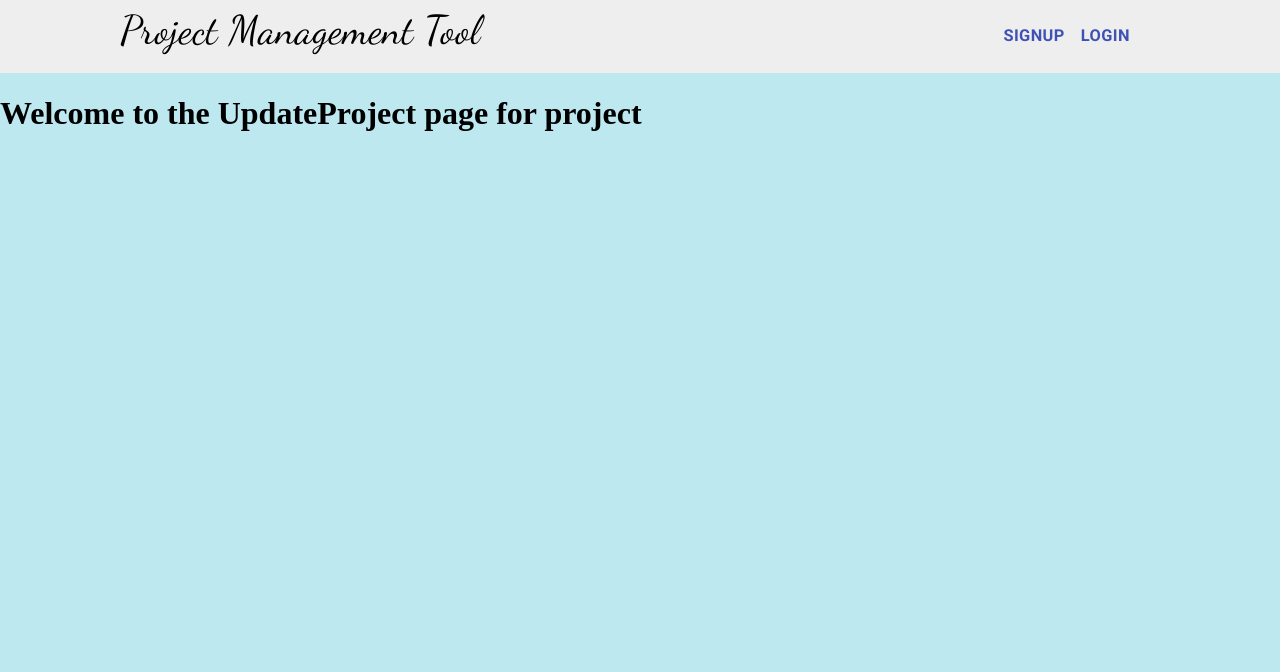
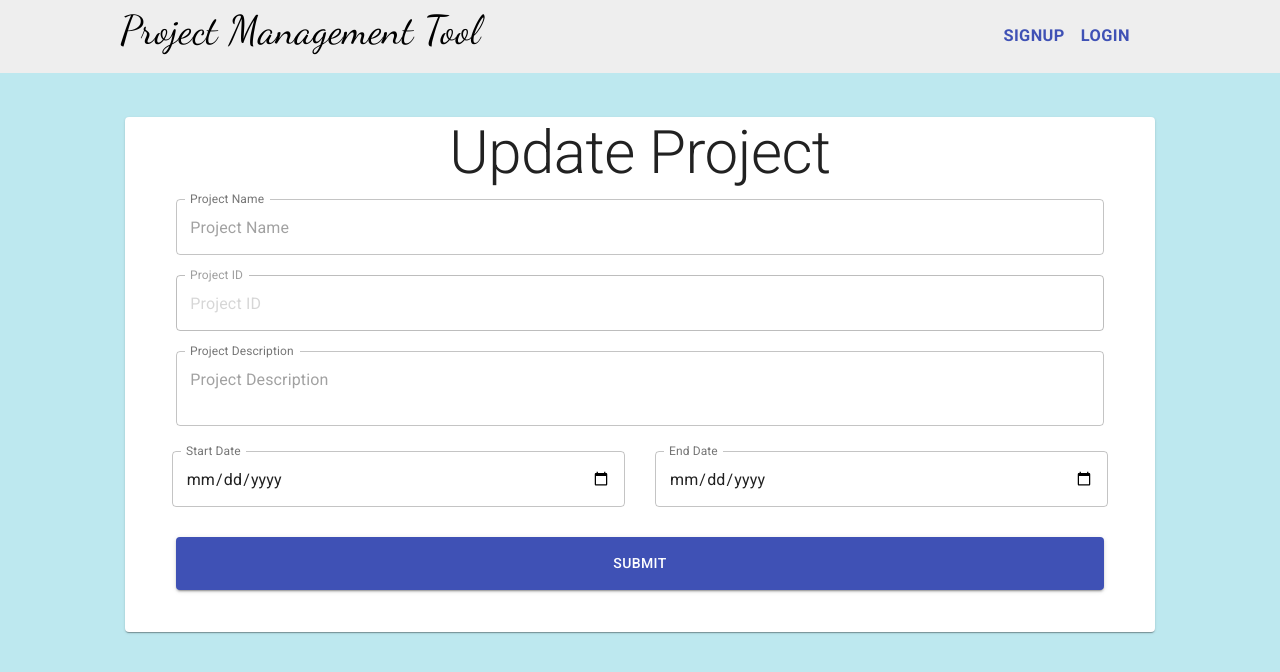
Before and after one commit to Thewa55/Project-Management-Tool, a React (Create React App) app in the folder ppmtool-react-client/: page /updateproject/1 in a window 1280 px wide. Shown: the top 672 px of the page. Built offline with nearby package versions, Linux system fonts and the light colour scheme; no server answers.

Commit message:
Added formatting and on change function to all input fields

```diff
--- a/ppmtool-react-client/src/components/ProjectItems/index.js
+++ b/ppmtool-react-client/src/components/ProjectItems/index.js
@@ -20,10 +20,11 @@ const useStyles = makeStyles((theme) => ({
     flex: '1 0 auto',
   },
   innerGrid:{
-    marginTop: "1em"
+    // marginTop: "1em"
   },
   button:{
     width: "80%",
+    marginTop: "1em",
     textAlign: "center",
     [theme.breakpoints.down("md")]:{
         margin: ".3em"
--- a/ppmtool-react-client/src/pages/Updateproject.js
+++ b/ppmtool-react-client/src/pages/Updateproject.js
@@ -1,13 +1,57 @@
-import React, { useState, useEffect } from 'react';
+import React, { useState, useEffect, useRef } from 'react';
+import { Grid, TextField, Card, Typography, Button, withStyles } from '@material-ui/core';
 import { useDispatch, useSelector } from 'react-redux';
 import { GET_PROJECT } from '../actions/types';
+import { makeStyles, useTheme } from '@material-ui/core/styles';
+import { useHistory } from 'react-router-dom'
 import axios from 'axios';
 
 
+const useStyles = makeStyles((theme) => ({
+    cardStyle:{
+      width: "80%",
+      marginTop: theme.spacing(6)
+    },
+    textFieldStyle:{
+      width: "90%",
+    },
+    textDateFieldStyle:{
+        width: "44%",
+        [theme.breakpoints.down("sm")]:{
+            width: '90%'
+        }
+    },
+    formStyle:{
+      alignItems: "center",
+      textAlign: "center"
+    },
+    typographyStyle:{
+      textAlign: "center"
+    },
+    buttonStyle:{
+      width: "90%",
+      padding: "1em"
+    },
+    errorStyle:{
+      color: "red",
+      fontSize: "1em",
+      textAlign: "left",
+      marginLeft: "5%"
+    }
+}))
+
 export default function UpdateProject(){
 
+  const classes = useStyles();
+  const theme = useTheme();
   const [singleProject, setSingleProject] = useState({})
   const dispatch = useDispatch()
+  const history = useHistory()
+  const projectName = useRef();
+  const projectId = useRef();
+  const projectDesc = useRef();
+  const projectStart = useRef();
+  const projectEnd = useRef();
 
   const project = useSelector(state => ({
     project: state.projects
@@ -30,8 +74,24 @@ export default function UpdateProject(){
   }, [])
 
   return(
-    <div>
-      <h1>Welcome to the UpdateProject page for project</h1>
-    </div>
+    <Grid container direction="column" justify="flex-start" alignItems="center" spacing={1}>
+    <Card className={classes.cardStyle}>
+      <Typography variant="h2" className={classes.typographyStyle}>Update Project</Typography>
+      <form noValidate autoComplete="off" className={classes.formStyle}>
+
+        <TextField className={classes.textFieldStyle} label="Project Name" style={{ margin: 10 }} placeholder="Project Name" value={singleProject.projectName } margin="normal" variant="outlined" inputRef={projectName} InputLabelProps={{ shrink: true }} onChange={e => setSingleProject({projectName: e.target.value})}/>
+
+        <TextField className={classes.textFieldStyle} id="outlined-full-width" label="Project ID" style={{ margin: 10 }} placeholder="Project ID" margin="normal" variant="outlined" inputRef={projectId} InputLabelProps={{ shrink: true }} disabled value={singleProject.projectIdentifier} />
+
+        <TextField className={classes.textFieldStyle} placeholder="MultiLine with rows: 2 and rowsMax: 4" multiline rows={2} rowsMax={4} id="outlined-full-width" label="Project Description" style={{ margin: 10 }} placeholder="Project Description" margin="normal" variant="outlined" inputRef={projectDesc} InputLabelProps={{ shrink: true }} value={singleProject.description} onChange={e => setSingleProject({description: e.target.value})}/>
+
+        <TextField className={classes.textDateFieldStyle} id="outlined-full-width" label="Start Date" type="Date" style={{ margin: 15 }} placeholder="Project Name" margin="normal" variant="outlined" InputLabelProps={{ shrink: true }} inputRef={projectStart} value={singleProject.start_Date} onChange={e => setSingleProject({start_Date: e.target.value})} />
+
+        <TextField className={classes.textDateFieldStyle} id="outlined-full-width" label="End Date" type="Date" style={{ margin: 15}} placeholder="Project Name" margin="normal" variant="outlined" InputLabelProps={{ shrink: true }} inputRef={projectEnd} value={singleProject.end_Date} onChange={e => setSingleProject({end_Date: e.target.value})}/>
+
+        <Button className={classes.buttonStyle} style={{ margin: 15, marginBottom: "3em"}} variant="contained" color="primary">Submit</Button>
+      </form>
+    </Card>
+  </Grid>
   )
 }
```
Also changed, not shown: 1 other file (tests, documents, lock files or other folders).
